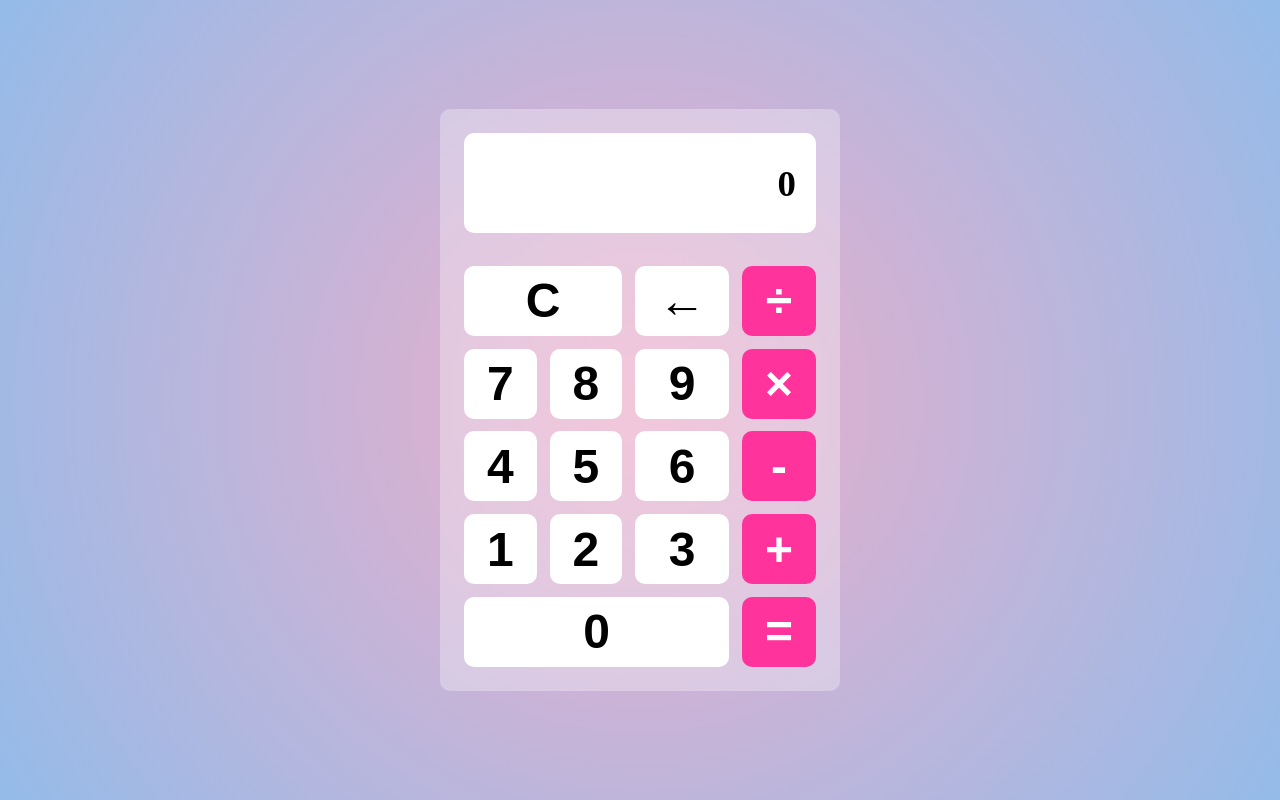
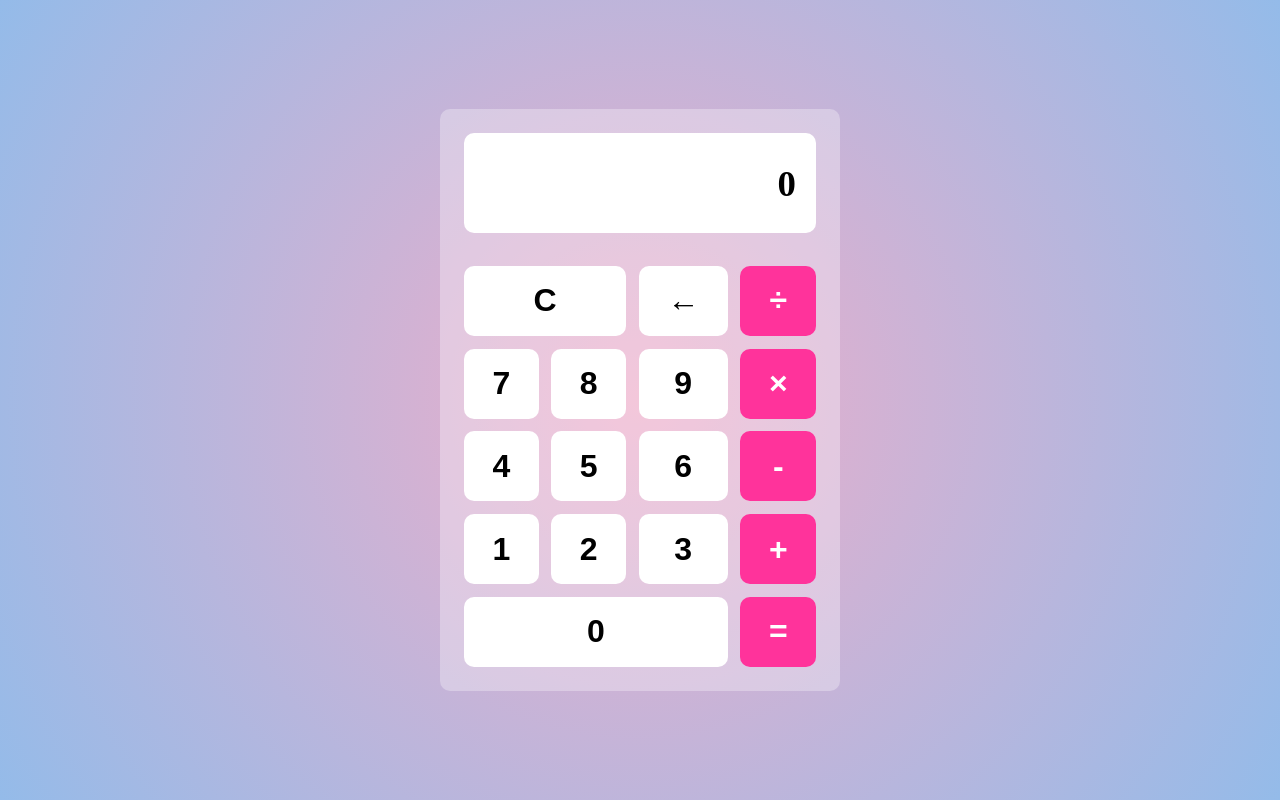
Before and after one commit to lucasfeklein/calculator-react, a React (Vite) app: page / in a window 1280 px wide. Built offline with nearby package versions, Linux system fonts and the light colour scheme.

Commit message:
overflow hidden added for diveces

```diff
--- a/src/index.css
+++ b/src/index.css
@@ -20,6 +20,7 @@ body {
   width: 400px;
   padding: 1.5em;
   border-radius: 10px;
+  overflow-x: hidden;
 }
 
 .screen {
@@ -49,7 +50,7 @@ button {
   border: none;
   border-radius: 10px;
   height: 70px;
-  font-size: 3rem;
+  font-size: 2rem;
   cursor: pointer;
 }
 
```
